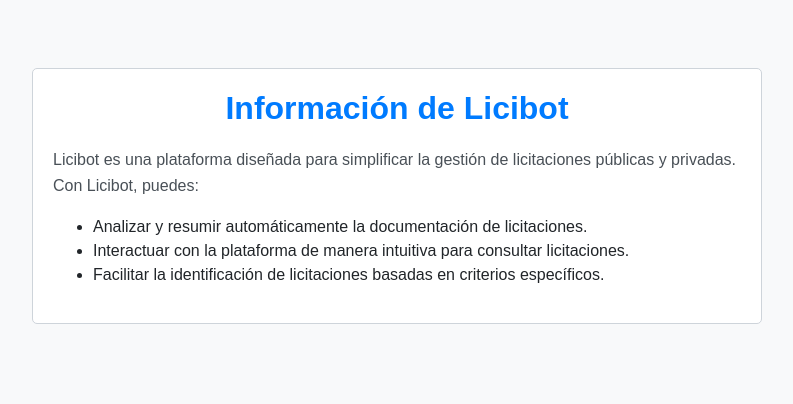
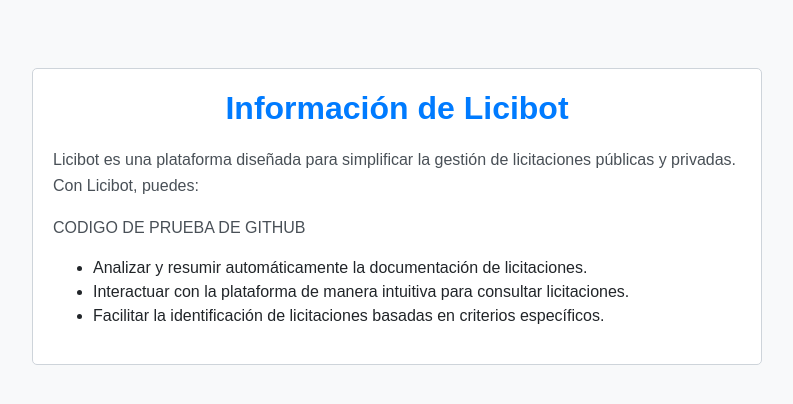
Before and after one commit to KrhisnaO/Licibot_module, a Django app: template Licibot/core/templates/home.html in a window 1280 px wide. Shown: the part 56-460 px from the top of the page, without its empty margins (243-1036 px from the left). Run offline with Django 5.2, Linux system fonts and the light colour scheme; the template is opened without the code that fills it, so the values that code supplies are empty; parts of the project's set-up code (start-up, migrations or seed data) failed here and were passed over; some libraries are stand-ins or nearby versions.

Commit message:
actualizacion de prueba
hola

```diff
--- a/Licibot/core/templates/home.html
+++ b/Licibot/core/templates/home.html
@@ -32,6 +32,7 @@
             <div class="info-box">
                 <h2 class="text-center">Información de Licibot</h2>
                 <p>Licibot es una plataforma diseñada para simplificar la gestión de licitaciones públicas y privadas. Con Licibot, puedes:</p>
+                <p>CODIGO DE PRUEBA DE GITHUB</p>
                 <ul>
                     <li>Analizar y resumir automáticamente la documentación de licitaciones.</li>
                     <li>Interactuar con la plataforma de manera intuitiva para consultar licitaciones.</li>
```
Also changed, not shown: Licibot/db.sqlite3.
